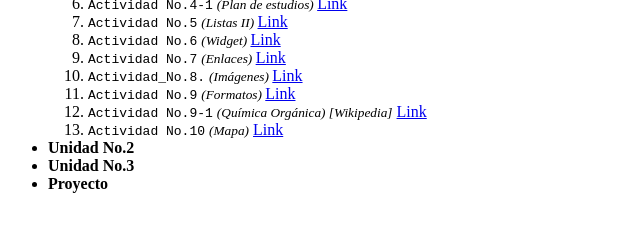
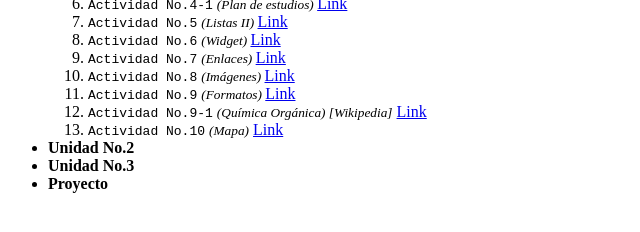
Before and after one commit to LastBlood24/PortafolioPW.html, a plain HTML site: page PortafolioPW.html in a window 1280 px wide. Shown: the part 282-514 px from the top of the page, 0-640 px from the left. Drawn offline with Linux system fonts and the light colour scheme.

Commit message:
PortafolioPW.html

```diff
--- a/PortafolioPW.html
+++ b/PortafolioPW.html
@@ -25,7 +25,7 @@
           <li><code>Actividad No.5</code> <small><i>(Listas II) </i></small><a href="Actividad_No.5.html" target="_blank">Link</a></li>
           <li><code>Actividad No.6</code> <small><i>(Widget) </i></small><a href="Actividad_No.6.html" target="_blank">Link</a></li>
           <li><code>Actividad No.7</code> <small><i>(Enlaces) </i></small><a href="Actividad_No.7.html" target="_blank">Link</a></li>
-          <li><code>Actividad_No.8.</code> <small><i>(Imágenes) </i></small><a href="Actividad_No.8.html" target="_blank">Link</a></li>
+          <li><code>Actividad No.8</code> <small><i>(Imágenes) </i></small><a href="Actividad_No.8.html" target="_blank">Link</a></li>
           <li><code>Actividad No.9</code> <small><i>(Formatos) </i></small><a href="Actividad-9.html" target="_blank">Link</a></li>
           <li><code>Actividad No.9-1</code> <small><i>(Química Orgánica) [Wikipedia]</i></small> <a href="Actividad_No9-1.html" target="_blank">Link</a></li>
           <li><code>Actividad No.10</code> <small><i>(Mapa)</i></small> <a href="Actividad-10.html" target="_blank">Link</a></li>
```
